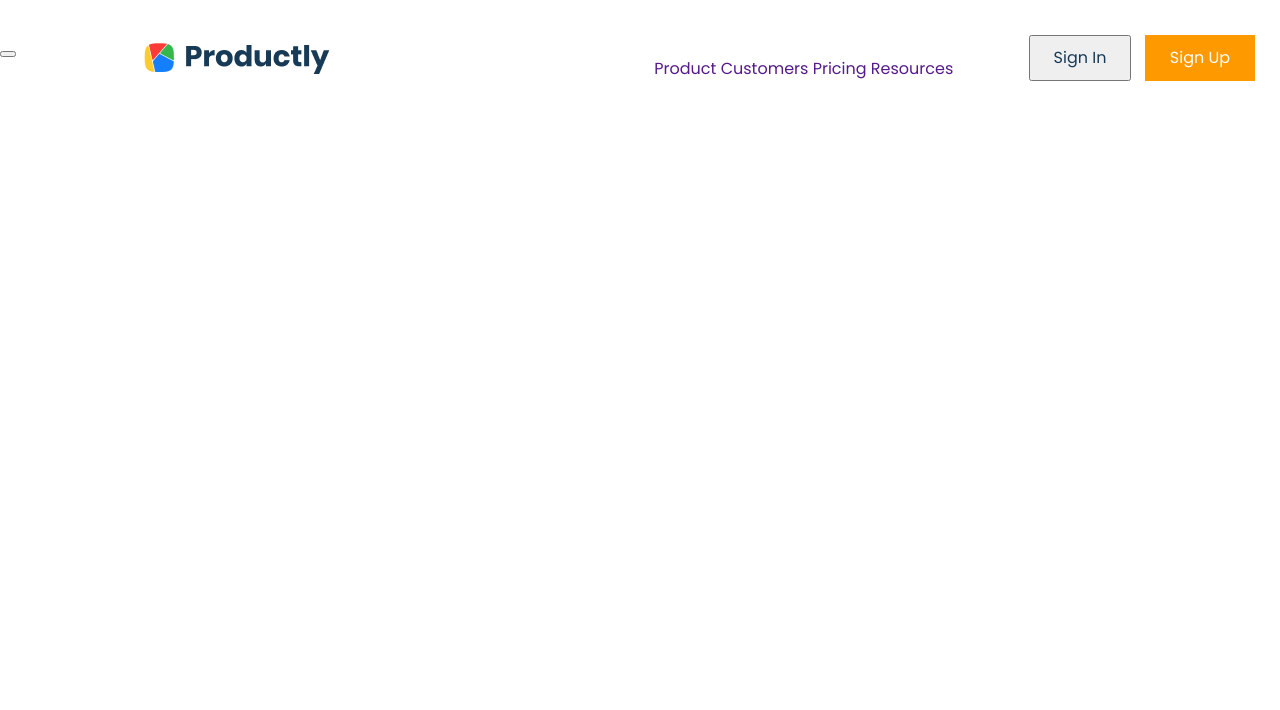
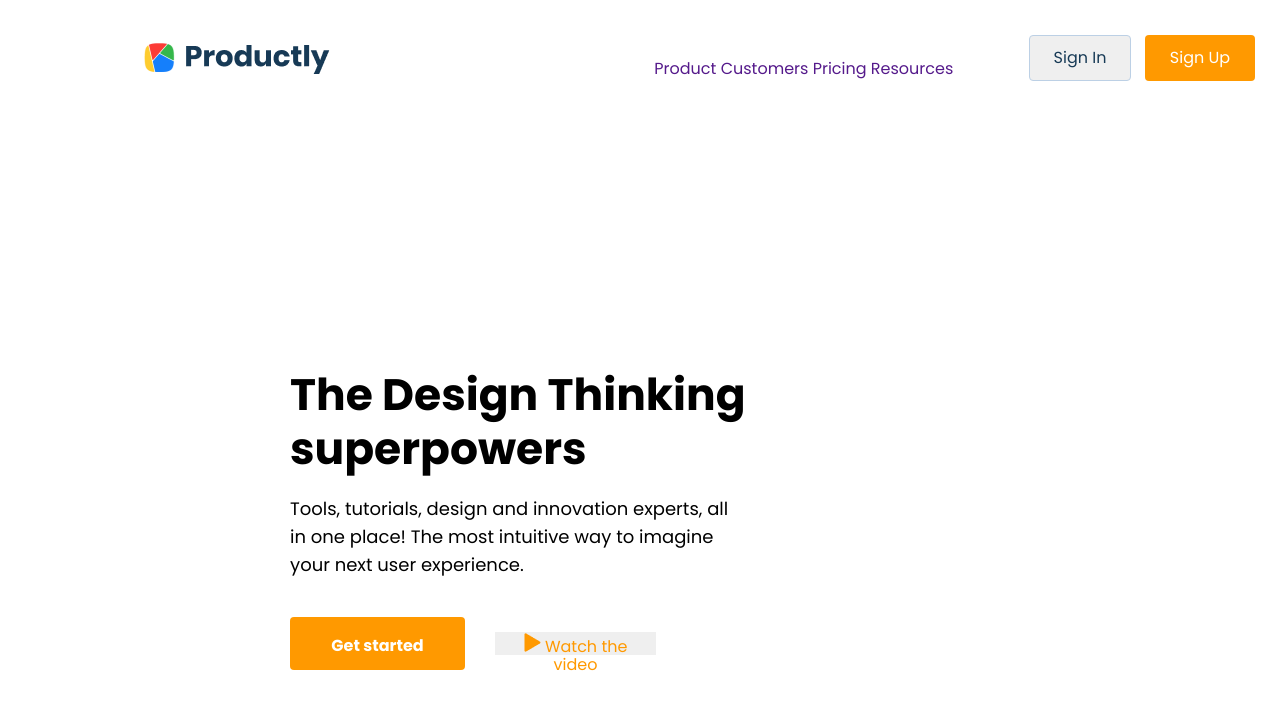
Before and after one commit to Martinasoomro/figma, a plain HTML site: page index.html in a window 1280 px wide. Shown: the top 710 px of the page. Drawn offline with Linux system fonts and the light colour scheme.

Commit message:
Work on header

```diff
--- a/index.html
+++ b/index.html
@@ -14,7 +14,7 @@
 
   <body>
     <nav class="navigation">
-      <img class="logo" src="img/Logo.png" alt="" />
+      <img class="logo" src="img/Logo.png" alt="Productly" />
 
       <a href="" class="navlinks">Product</a>
       <a href="" class="navlinks">Customers</a>
@@ -25,16 +25,25 @@
       <button class="sign-up">Sign Up</button>
     </nav>
 
-    <header>
-      <div class="left-side"></div>
-      <h1></h1>
-      <p></p>
-      <br />
-      <button>
-        <a href=""></a>
-      </button>
+    <header class="header">
+      <div class="left-side">
+        <h1 class="text">The Design Thinking superpowers</h1>
+        <p class="tools">
+          Tools, tutorials, design and innovation experts, all in one place! The
+          most intuitive way to imagine your next user experience.
+        </p>
+        <div>
+          <button class="get-started">
+            <p>Get started</p>
+          </button>
 
-      <!-- icon here -->
+          <button class="button-watch-the-video">
+            <img src="img/Triangle Copy 6.png" alt="Triangle" />
+            Watch the video
+          </button>
+        </div>
+      </div>
+
       <a href=""></a>
     </header>
   </body>
--- a/style/index.css
+++ b/style/index.css
@@ -18,6 +18,15 @@
   margin-bottom: 24;
 }
 
+.rectangle {
+  margin-right: 145px;
+  margin-left: 1027px;
+  width: 228px;
+  height: 46px;
+  left: -2px;
+  top: 0px;
+}
+
 .sign-in {
   position: absolute;
   left: 73.5%;
@@ -25,6 +34,10 @@
   top: 19.23%;
   bottom: 21.79%;
   color: #173a56;
+  background-color: none;
+  border: 1px solid #bcd0e5;
+  box-sizing: border-box;
+  border-radius: 4px;
 }
 
 .sign-up {
@@ -35,9 +48,105 @@
   bottom: 21.79%;
   color: #ffffff;
   background-color: #ff9900;
+  border-radius: 4px;
   border: none;
 }
 
 .navlinks {
   text-decoration: none;
+  /* position: absolute;
+  height: 28px;
+  left: 46.43%;
+  right: 28.57%;
+  top: calc(50% - 28px / 2 - 1px);
+  font-family: Poppins;
+  font-style: normal;
+  font-weight: normal;
+  font-size: 14px;
+  line-height: 28px; */
 }
+
+.header {
+  position: absolute;
+  width: 1126px;
+  height: 496px;
+  left: 145px;
+  top: 128px;
+}
+
+.leftside {
+  position: absolute;
+  width: 1126px;
+  height: 496px;
+  left: 145px;
+  top: 128px;
+}
+
+.text {
+  position: absolute;
+  width: 518px;
+  height: 108px;
+  left: 145px;
+  top: 211px;
+
+  font-family: Poppins;
+  font-style: normal;
+  font-weight: bold;
+  font-size: 44px;
+  line-height: 54px;
+}
+
+.tools {
+  position: absolute;
+  width: 458px;
+  height: 95px;
+  left: 145px;
+  top: 349px;
+
+  font-family: Poppins;
+  font-style: normal;
+  font-weight: normal;
+  font-size: 18px;
+  line-height: 28px;
+}
+
+.get-started {
+  position: absolute;
+  width: 175px;
+  height: 53px;
+  left: 145px;
+  top: 489px;
+  background: #ff9900;
+  border-radius: 4px;
+  font-family: Poppins;
+  font-style: normal;
+  font-weight: bold;
+  font-size: 16px;
+  line-height: 24px;
+  border: none;
+  color: #ffffff;
+}
+
+.button-watch-the-video {
+  position: absolute;
+  width: 161px;
+  height: 23px;
+  left: 350px;
+  top: 504px;
+  border: none;
+  color: #ff9900;
+}
+
+.text-watch {
+  position: absolute;
+  height: 24px;
+  left: 16.15%;
+  right: 0%;
+  top: calc(50% - 24px / 2 + 0.5px);
+  font-family: Poppins;
+  font-style: normal;
+  font-weight: 600;
+  font-size: 16px;
+  line-height: 24px;
+  text-decoration-line: underline;
+}
```
Also changed, not shown: img/Triangle Copy 6.png (added).
